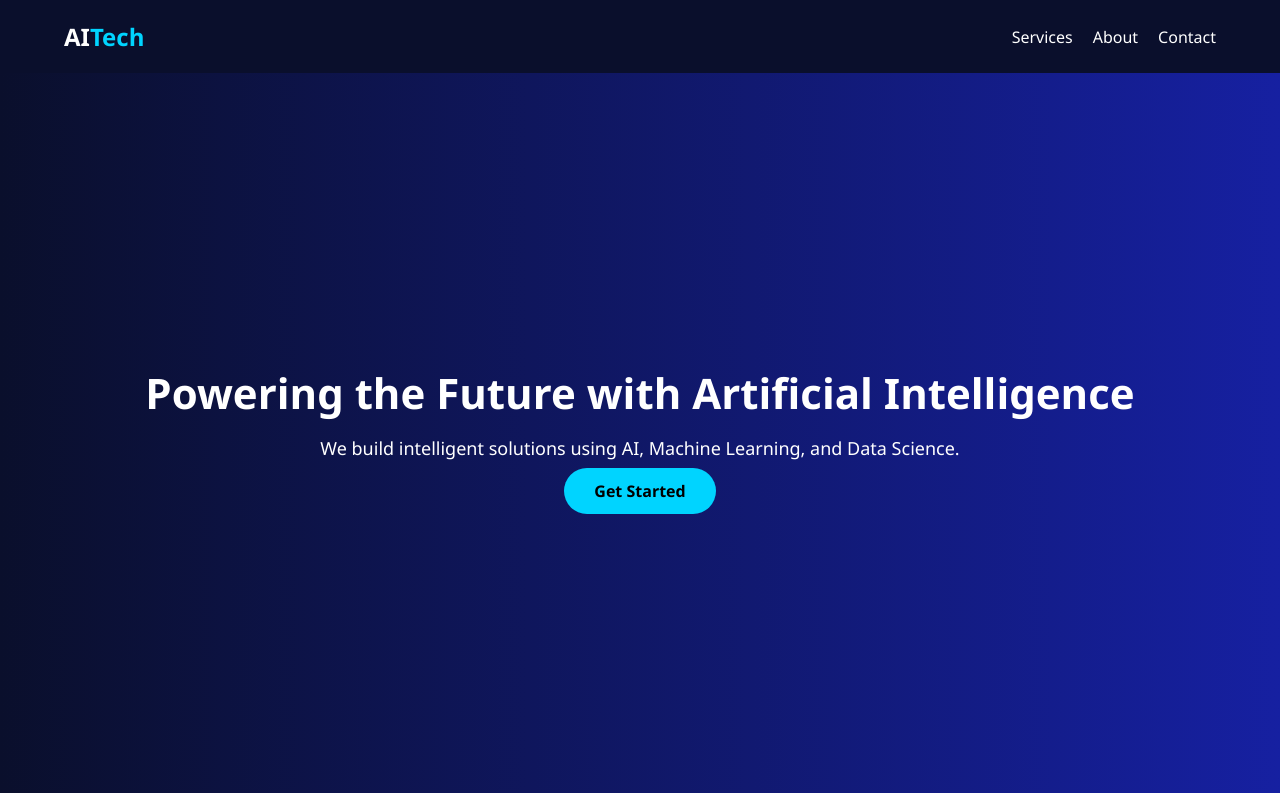
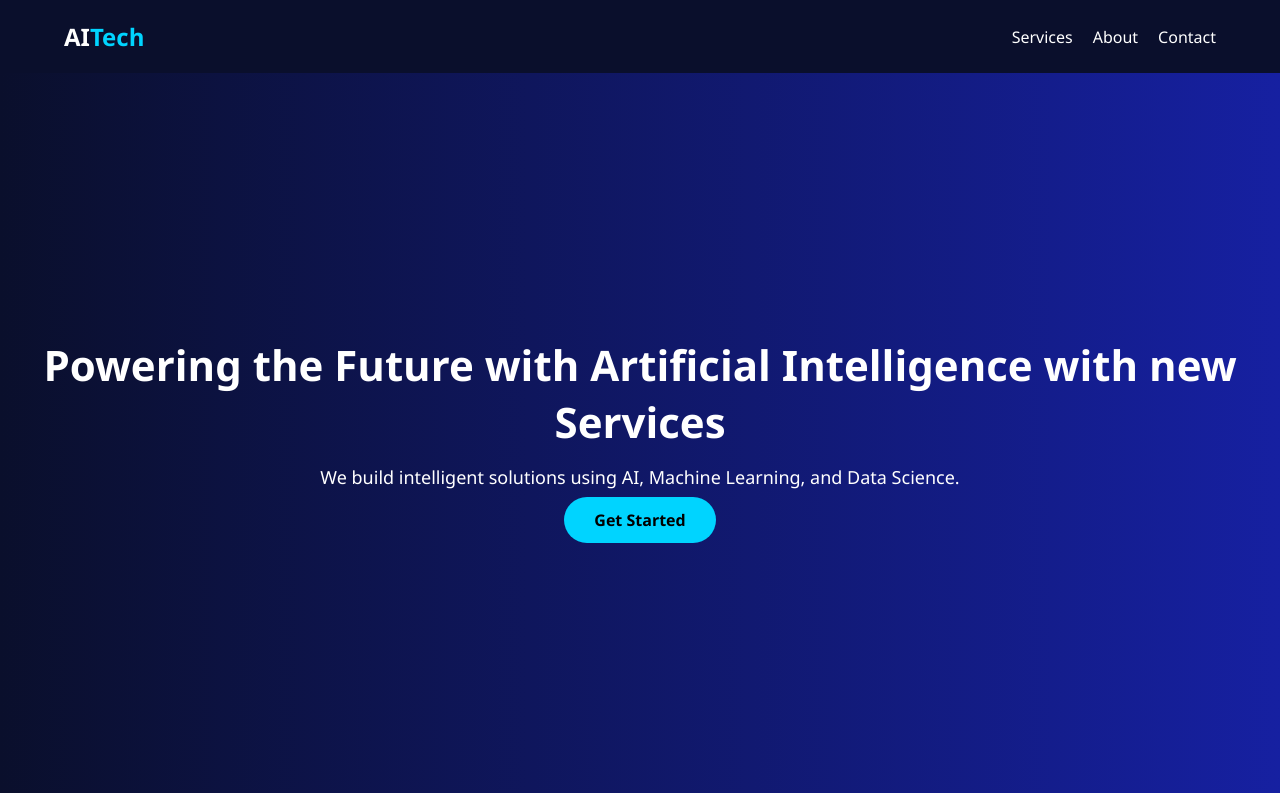
Before and after one commit to onkarghate/1031, a plain HTML site: page index.html in a window 1280 px wide. Shown: the top 800 px of the page. Drawn offline with Linux system fonts and the light colour scheme.

Commit message:
heading changed for AI website service

```diff
--- a/index.html
+++ b/index.html
@@ -25,7 +25,7 @@
     <!-- Hero Section -->
     <section class="hero">
         <div class="hero-content">
-            <h2>Powering the Future with Artificial Intelligence</h2>
+            <h2>Powering the Future with Artificial Intelligence with new Services </h2>
             <p>We build intelligent solutions using AI, Machine Learning, and Data Science.</p>
             <a href="#contact" class="btn">Get Started</a>
         </div>
```
